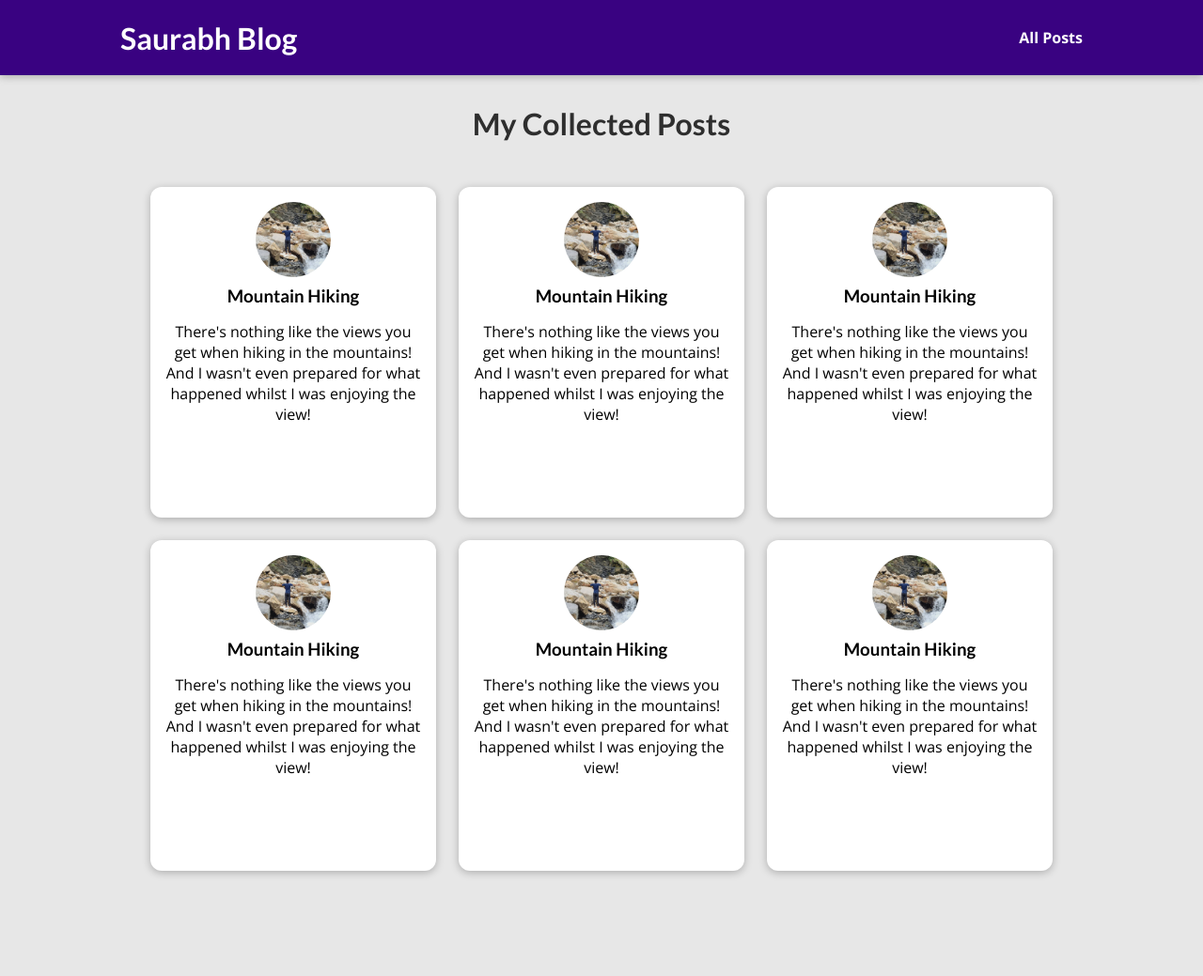
After one commit to saurabh-pandey2730/my_site-, a Django app: template blog/templates/blog/all-posts.html in a window 1280 px wide. The commit adds this page. Shown: the whole page at 94% size. Run offline with Django 5.2, Linux system fonts and the light colour scheme; the template is opened without the code that fills it, so the values that code supplies are empty.

Commit message:
Adding the "All Posts" Page & Style

```diff
--- /dev/null
+++ b/blog/static/blog/all-posts.css
@@ -0,0 +1,43 @@
+body {
+    background-color: #e7e7e7;
+  }
+
+  #main-navigation {
+    background-color: #390281;
+    box-shadow: 0 2px 8px rgba(0, 0, 0, 0.25);
+  }
+
+  #all-posts {
+    margin: 7rem auto;
+    width: 90%;
+    max-width: 60rem;
+  }
+
+  #all-posts h2 {
+    text-align: center;
+    font-size: 2rem;
+    color: #2e2e2e;
+    margin: 3rem 0;
+  }
+
+  ul {
+    list-style: none;
+    margin: 0;
+    padding: 0;
+    display: grid;
+    grid-template-columns: repeat(auto-fill, minmax(17rem, 1fr));
+    gap: 1.5rem;
+  }
+
+  .post img {
+    width: 7rem;
+    height: 7rem;
+  }
+
+  .post a {
+    height: 22rem;
+    transform-origin: center;
+    box-shadow: 0 2px 8px rgba(0, 0, 0, 0.25);
+    border-radius: 12px;
+    background-color: white;
+  }
--- /dev/null
+++ b/blog/static/blog/post.css
@@ -0,0 +1,43 @@
+.post {
+    display: flex;
+    flex-direction: column;
+    align-items: center;
+    text-align: center;
+  }
+
+  .post a {
+    text-decoration: none;
+    color: black;
+    transition: all 0.2s ease;
+    padding: 1rem;
+  }
+
+  .post a:hover,
+  .post a:active {
+    transform: scale(1.1);
+    background-color: #390281;
+    color: white;
+  }
+
+  .post img {
+    width: 5rem;
+    height: 5rem;
+    object-fit: cover;
+    border-radius: 50%;
+  }
+
+  .post h3 {
+    margin: 0.25rem 0;
+  }
+
+  .post time {
+    color: #666666;
+    margin: 0.25rem;
+    font-style: italic;
+    font-size: 0.85rem;
+  }
+
+  .post:hover time,
+  .post:active time {
+    color: white;
+  }
--- /dev/null
+++ b/blog/templates/blog/all-posts.html
@@ -0,0 +1,27 @@
+{% extends "base.html" %}
+{% load static %}
+
+{% block title %}
+ All My Posts
+{% endblock %}
+
+{% block css_files %}
+  <link rel="stylesheet" href="{% static "blog/all-posts.css" %}" />
+  <link rel="stylesheet" href="{% static "blog/post.css" %}" />
+{% endblock %}
+
+{% block content %}
+<section id="all-posts">
+    <h2>My Collected Posts</h2>
+
+    <ul>
+        {% include "blog/includes/post.html" %}
+        {% include "blog/includes/post.html" %}
+        {% include "blog/includes/post.html" %}
+        {% include "blog/includes/post.html" %}
+        {% include "blog/includes/post.html" %}
+        {% include "blog/includes/post.html" %}
+    </ul>
+  </section>
+
+{% endblock %}
--- /dev/null
+++ b/blog/templates/blog/includes/post.html
@@ -0,0 +1,18 @@
+{% load static %}
+
+
+<li>
+    <article class="post">
+      <a href="">
+        <img src="{% static "blog/images/mountain.jpg" %}" alt="Mountain Hiking" />
+        <div class="post__content">
+          <h3>Mountain Hiking</h3>
+          <p>
+            There's nothing like the views you get when hiking in the
+            mountains! And I wasn't even prepared for what happened whilst I
+            was enjoying the view!
+          </p>
+        </div>
+      </a>
+    </article>
+  </li>
--- a/blog/views.py
+++ b/blog/views.py
@@ -7,7 +7,7 @@ def starting_page(request):
 
 
 def posts(request):
-    pass
+    return render(request, "blog/all-posts.html")
 
 
 
--- a/static/app.css
+++ b/static/app.css
@@ -18,3 +18,31 @@ h3 {
   font-family: 'Lato', sans-serif;
   font-weight: bold;
 }
+
+#main-navigation {
+    width: 100%;
+    height: 5rem;
+    display: flex;
+    justify-content: space-between;
+    align-items: center;
+    padding: 0 10%;
+    position: absolute;
+    top: 0;
+    left: 0;
+  }
+
+  #main-navigation a {
+    text-decoration: none;
+    color: white;
+    font-weight: bold;
+  }
+
+  #main-navigation a:hover,
+  #main-navigation a:active {
+    color: #cf79f1;
+  }
+
+  #main-navigation h1 a:hover,
+  #main-navigation h1 a:active {
+    color: white;
+  }
--- a/templates/base.html
+++ b/templates/base.html
@@ -8,7 +8,15 @@
     <link rel="stylesheet" href="{% static "app.css" %}">
        {% block css_files %}{% endblock %}
 </head>
+
 <body>
+    <header id="main-navigation">
+        <h1><a href="">Saurabh Blog</a></h1>
+        <nav>
+          <a href="">All Posts</a>
+        </nav>
+      </header>
+
         {% block content %}{% endblock %}
 </body>
 </html>
```
Also changed, not shown: blog/static/blog/index.css (+0 -70 lines), blog/templates/blog/index.html (+3 -22 lines), blog/static/blog/images/mountain.jpg (added), blog/static/blog/images/saurabh.jpg (added).
